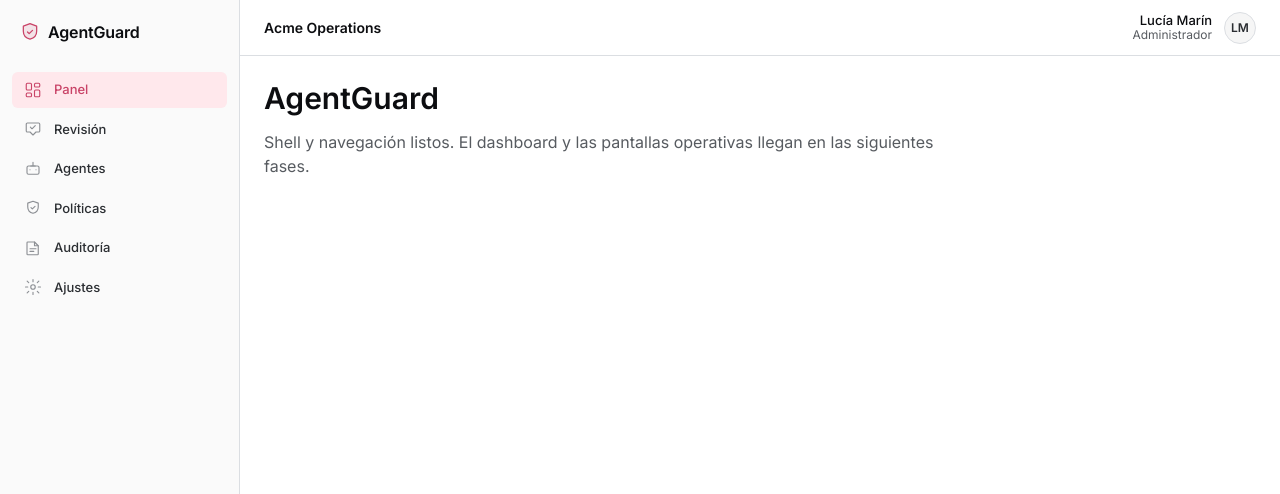
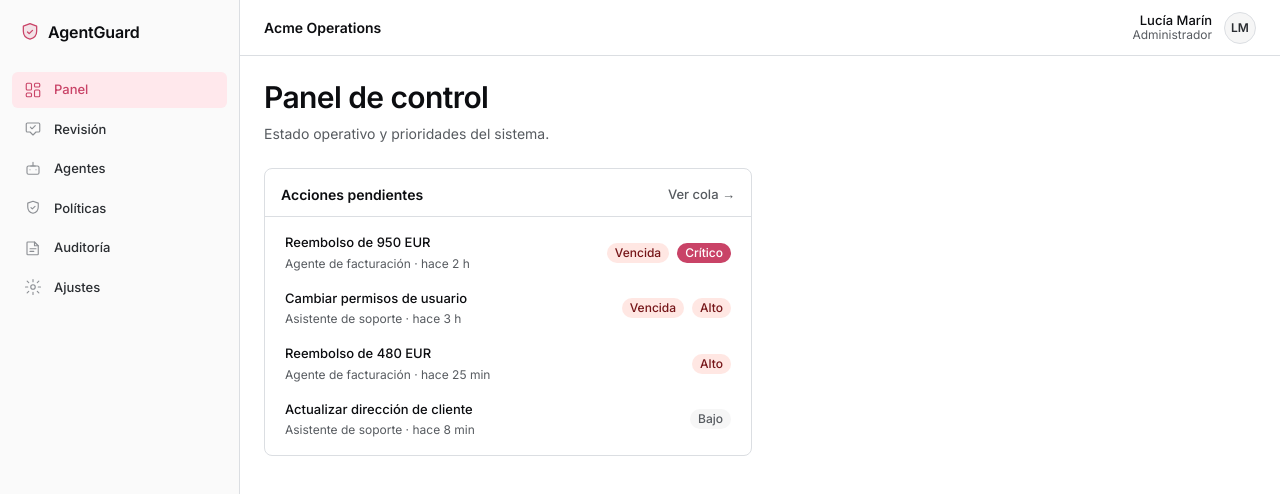
Before and after one commit to fcdev-28/agentguard, a Next.js app: page / in a window 1280 px wide. Shown: the top 494 px of the page. Built offline with nearby package versions, Linux system fonts and the light colour scheme.

Commit message:
feat: bloque de acciones pendientes y montaje del dashboard

```diff
--- a/src/app/page.tsx
+++ b/src/app/page.tsx
@@ -1,11 +1,17 @@
+import { PageHeader } from "@/components/app-shell/page-header";
+import { PendingActionsBlock } from "@/components/dashboard/pending-actions-block";
+import styles from "@/components/dashboard/dashboard.module.css";
+
 export default function Home() {
   return (
-    <div style={{ maxWidth: "42rem", display: "grid", gap: "var(--space-3)" }}>
-      <h1>AgentGuard</h1>
-      <p style={{ color: "var(--color-muted)", fontSize: "var(--text-16)" }}>
-        Shell y navegación listos. El dashboard y las pantallas operativas
-        llegan en las siguientes fases.
-      </p>
+    <div>
+      <PageHeader
+        title="Panel de control"
+        description="Estado operativo y prioridades del sistema."
+      />
+      <div className={styles.grid}>
+        <PendingActionsBlock />
+      </div>
     </div>
   );
 }
--- a/src/components/dashboard/dashboard.module.css
+++ b/src/components/dashboard/dashboard.module.css
@@ -115,3 +115,16 @@ a.row:hover {
     grid-template-columns: minmax(0, 1fr);
   }
 }
+
+/* Badge "Vencida" para aprobaciones que superaron approvalDueAt. */
+.overdue {
+  display: inline-flex;
+  align-items: center;
+  padding: 1px 8px;
+  border-radius: var(--radius-pill);
+  font-size: var(--text-12);
+  font-weight: var(--weight-medium);
+  line-height: 18px;
+  background: var(--color-danger-bg);
+  color: var(--color-danger-text);
+}
--- /dev/null
+++ b/src/components/dashboard/pending-actions-block.tsx
@@ -0,0 +1,51 @@
+import Link from "next/link";
+import { DashboardBlock } from "./dashboard-block";
+import { EmptyState } from "@/components/feedback/empty-state";
+import { RiskBadge } from "@/components/data-display/risk-badge";
+import { getPendingActions } from "@/lib/dashboard";
+import { formatRelativeTime, isOverdue } from "@/lib/format";
+import { actions, agents } from "@/data/demo-data";
+import styles from "./dashboard.module.css";
+
+/** Bloque: acciones a la espera de decisión, las más urgentes primero. */
+export function PendingActionsBlock() {
+  const pending = getPendingActions(actions);
+  const agentName = (id: string) => agents.find((a) => a.id === id)?.name ?? id;
+
+  return (
+    <DashboardBlock
+      title="Acciones pendientes"
+      action={
+        <Link href="/review" className={styles.blockAction}>
+          Ver cola →
+        </Link>
+      }
+    >
+      {pending.length === 0 ? (
+        <EmptyState title="No hay acciones pendientes de revisión." />
+      ) : (
+        pending.map((action) => (
+          <Link
+            key={action.id}
+            href={`/review/${action.id}`}
+            className={styles.row}
+          >
+            <div className={styles.rowMain}>
+              <span className={styles.rowTitle}>{action.title}</span>
+              <span className={styles.rowMeta}>
+                {agentName(action.agentId)} ·{" "}
+                {formatRelativeTime(action.createdAt)}
+              </span>
+            </div>
+            <div className={styles.rowAside}>
+              {isOverdue(action.approvalDueAt) ? (
+                <span className={styles.overdue}>Vencida</span>
+              ) : null}
+              <RiskBadge level={action.riskLevel} />
+            </div>
+          </Link>
+        ))
+      )}
+    </DashboardBlock>
+  );
+}
```
